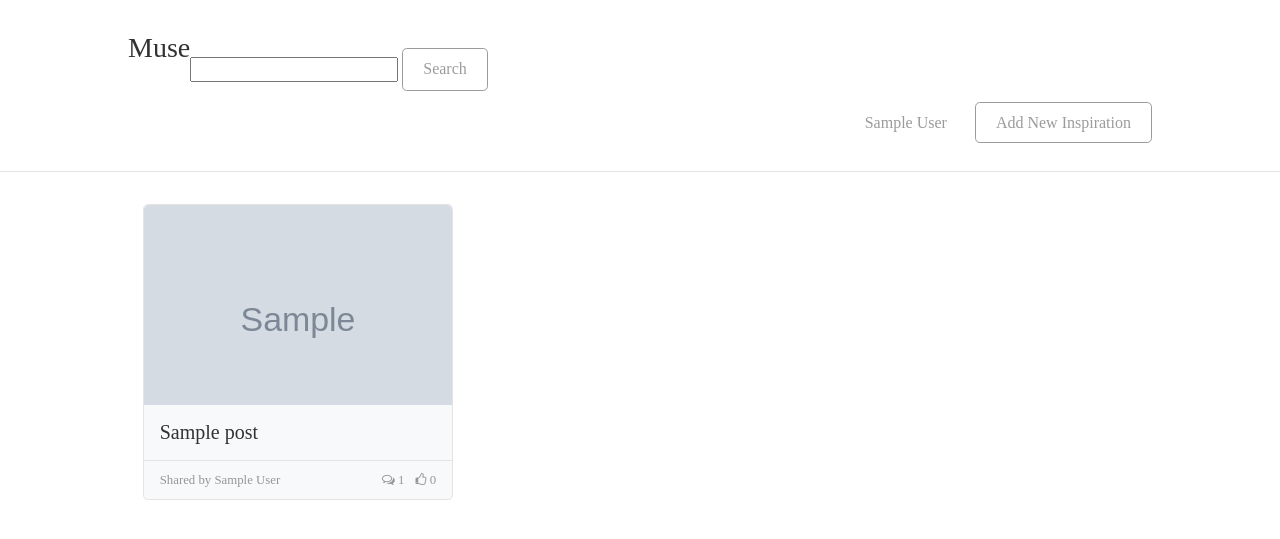
After one commit to vidit23/Discover, a Rails app: page /posts/search in a window 1280 px wide. The commit adds this page. Shown: the top 539 px of the page. Run offline with Rails 7, Linux system fonts and the light colour scheme; a user stored in the database is signed in; tables that the repository leaves empty hold one stand-in row (values such as "Sample post"); grey boxes marked "Sample" are stand-in pictures; style sheets or scripts are compiled from the project's sources; parts of the project's set-up code (start-up, migrations or seed data) failed here and were passed over; some libraries are stand-ins or nearby versions.

Commit message:
Search Functionality

```diff
--- a/app/assets/stylesheets/application.css.scss
+++ b/app/assets/stylesheets/application.css.scss
@@ -1,5 +1,7 @@
 /*
  *= require_self
+
+
  */
 
 body {
--- a/app/controllers/posts_controller.rb
+++ b/app/controllers/posts_controller.rb
@@ -1,6 +1,15 @@
 class PostsController < ApplicationController
   before_action :find_post, only: [:show, :edit, :update, :destroy, :upvote, :downvote]
   before_action :authenticate_user!, except: [:index, :show]
+
+  def search
+    if params[:search].present?
+      @posts = Post.search(params[:search])
+    else
+      @posts = Post.all
+    end
+  end
+
   def index
     @posts = Post.all.order("created_at DESC")
   end
--- a/app/models/post.rb
+++ b/app/models/post.rb
@@ -1,5 +1,6 @@
 class Post < ActiveRecord::Base
   acts_as_votable
+  searchkick
   belongs_to :user
   has_many :comments
   has_attached_file :image, styles: { medium: "700x500>", small: "350x250>" }
--- a/app/views/layouts/application.html.haml
+++ b/app/views/layouts/application.html.haml
@@ -1,25 +1,28 @@
 !!!
 %html
 %head
-  %title Discover
-  = stylesheet_link_tag    'application', media: 'all', 'data-turbolinks-track' => true
-  = javascript_include_tag 'application', 'data-turbolinks-track' => true
+  %title Muse
+  = stylesheet_link_tag    'application', media: 'all'
+  = javascript_include_tag 'application'
   %link{:rel => "stylesheet", :href => "http://cdnjs.cloudflare.com/ajax/libs/normalize/3.0.1/normalize.min.css"}
   %link{:rel => "stylesheet", :href => "http://maxcdn.bootstrapcdn.com/font-awesome/4.2.0/css/font-awesome.min.css"}
   = csrf_meta_tags
 %body
   %header
     .wrapper.clearfix
-      #logo= link_to "Discover", root_path
+      #logo= link_to "Muse", root_path
+      = form_tag search_posts_path, method: :get, role: "search" do
+        %p
+          = text_field_tag :search, params[:search]
+          = submit_tag "Search", name: nil, class: "button"
       %nav
         - if user_signed_in?
           = link_to current_user.name, edit_user_registration_path
-          = link_to "Add New Artwork", new_post_path, class: "button"
+          = link_to "Add New Inspiration", new_post_path, class: "button"
         - else
-          = link_to "Sign In", new_user_session_path
+          = link_to "Sign in", new_user_session_path
           = link_to "Sign Up", new_user_registration_path, class: "button"
   %p.notice= notice
   %p.alert= alert
-
   .wrapper
     = yield
--- /dev/null
+++ b/app/views/posts/search.html.haml
@@ -0,0 +1,19 @@
+#posts
+  - @posts.each do |post|
+    .post
+      .post_image
+        = link_to (image_tag post.image.url(:small)), post
+      .post_content
+        .title
+          %h2= link_to post.title, post
+        .data.clearfix
+          %p.username
+            Shared by
+            = post.user.name
+          %p.buttons
+            %span
+              %i.fa.fa-comments-o
+              = post.comments.count
+            %span
+              %i.fa.fa-thumbs-o-up
+              = post.get_likes.size
--- a/config/routes.rb
+++ b/config/routes.rb
@@ -5,6 +5,9 @@ Rails.application.routes.draw do
       get "like", to: "posts#upvote"
       get "dislike", to: "posts#downvote"
     end
+    collection do
+      get 'search'
+    end
     resources :comments
   end
 
```
Also changed, not shown: Gemfile, Gemfile.lock.
